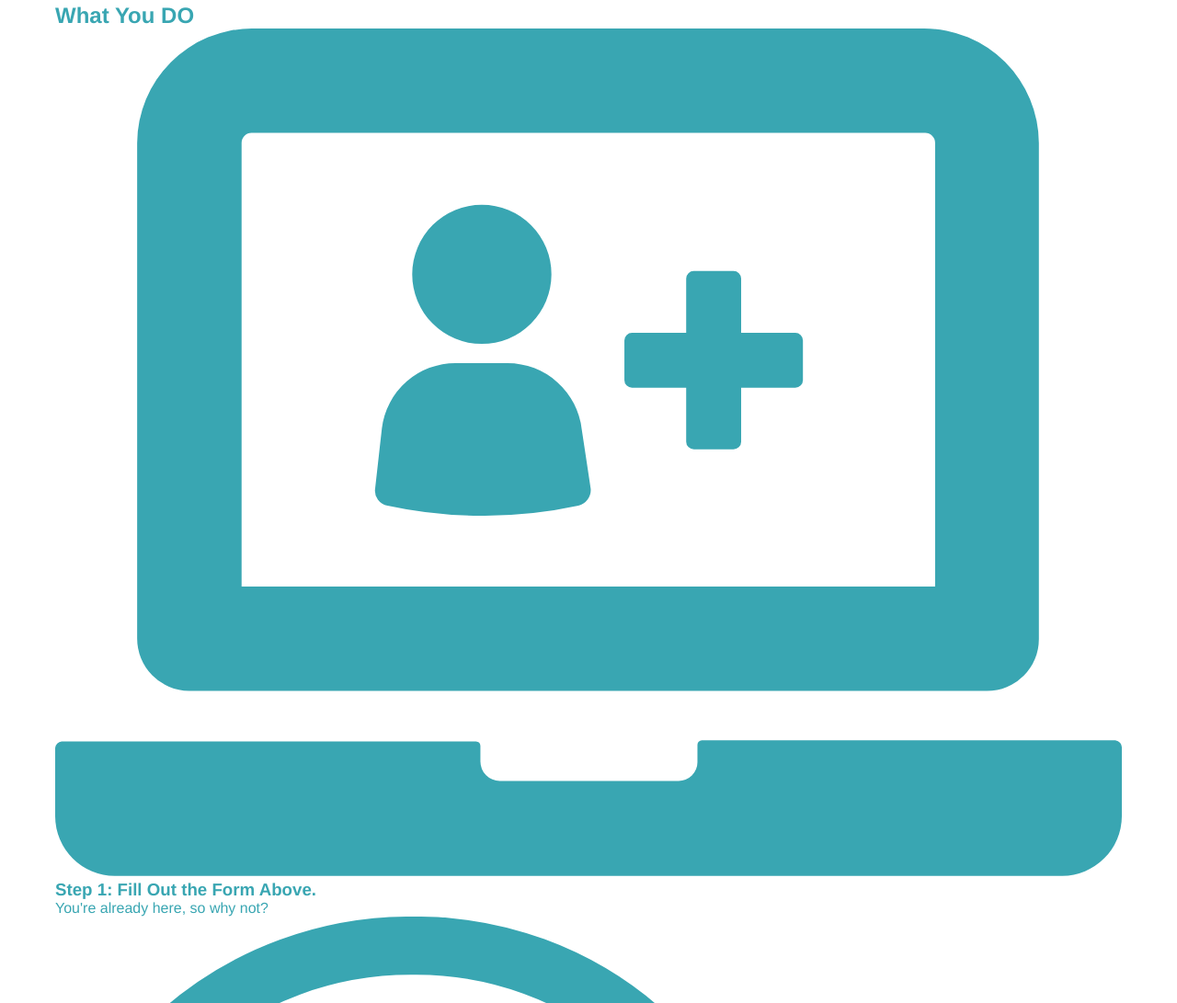
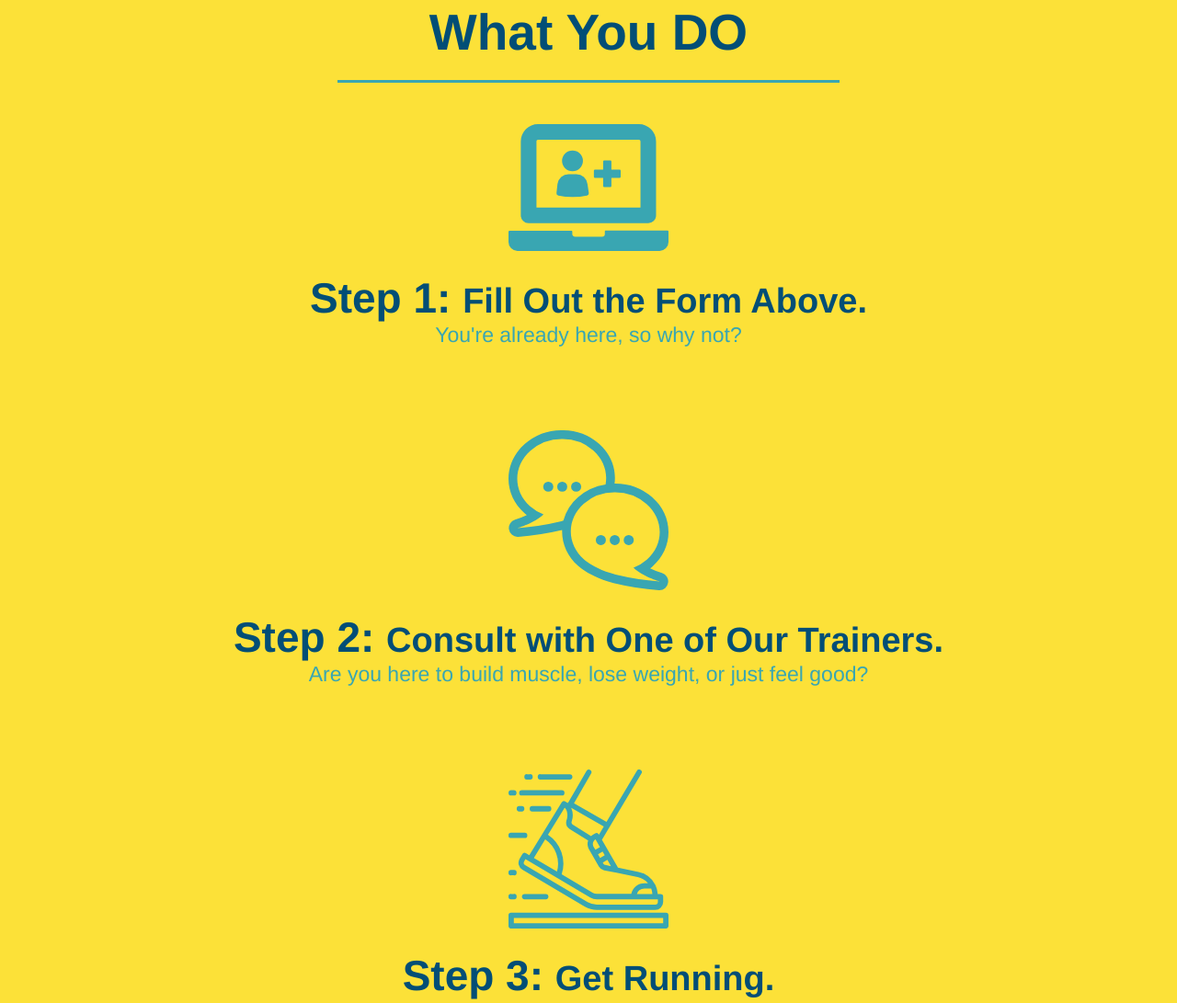
Before and after one commit to eraymond1/run-buddy, a plain HTML site: page index.html in a window 1280 px wide. Shown: the part 1035-2126 px from the top of the page at 92% size. Drawn offline with Linux system fonts and the light colour scheme.

Commit message:
Added and combined css to make code less bulky

```diff
--- a/assets/css/style.css
+++ b/assets/css/style.css
@@ -122,18 +122,9 @@ section {
 }
 /* Hero Style End */
 
+/*What We Do Start */
 .intro {
     text-align: center;
-}
-
-.intro h2 {
-    font-size: 55px;
-    color: #024e76;
-    margin-bottom: 35px;
-    padding: 0 100px 20px 100px;
-    border-bottom: 3px solid;
-    border-color: #fce138;
-    display: inline-block;
 }
 
 intro p {
@@ -143,3 +134,53 @@ intro p {
     font-size: 20px;
     margin: 0 auto;
 }
+
+/*What We Do End*/
+
+.section-title {
+    font-size: 55px;
+    color: #024e76;
+    margin-bottom: 35px;
+    padding: 0 100px 20px 100px;
+    display: inline-block;
+    border-bottom: 3px solid;
+}
+
+.primary-border {
+    border-color: #fce138;
+}
+
+.secondary-border {
+    border-color: #39a6b2;
+}
+
+/*What You Do Start*/
+
+.steps {
+    text-align: center;
+    background: #fce138;
+}
+
+.steps div {
+    margin-bottom: 80px;
+}
+
+.steps img {
+    width: 15%;
+    margin: 10px 0;
+}
+
+.steps h3 {
+    color: #024e76;
+    font-size: 46px;
+    margin-top: 10px;
+}
+
+.steps p {
+    color: #39a6b2;
+    font-size: 23px;
+}
+
+.steps span {
+    font-size: 38px;
+}
--- a/index.html
+++ b/index.html
@@ -73,37 +73,37 @@
 
         <!--What we do section-->
         <section id="what-we-do" class="intro">
-            <h2>What we Do</h2>
+            <h2 class="section-title primary-border">What we Do</h2>
             <p>
                 butcher selfies chambray shabby chic gentrify readymade yr Echo Park XOXO Tumblr normcore Banksy direct trade Blue Bottle chillwave you probably haven't heard of them single-origin coffee Vice fanny pack fixie Odd Future Austin fingerstache pickled twee synth Wes Anderson Thundercats viral bitters flannel meggings narwhal Marfa Schlitz sustainable Intelligentsia umami deep v craft
             </p>
         </section>
 
         <!--what you do secton-->
-        <section id="what-you-do">
-            <h2>What You DO</h2>
+        <section id="what-you-do" class="steps">
+            <h2 class="section-title secondary-border">What You DO</h2>
 
             <div>
                 <img src="./assets/images/step-1.svg" alt="" />
-                <h3>Step 1: Fill Out the Form Above.</h3>
+                <h3>Step 1: <span>Fill Out the Form Above.</span></h3>
                 <p>You're already here, so why not?</p>
             </div>
 
             <div>
                 <img src="./assets/images/step-2.svg" alt="" />
-                <h3>Step 2: Consult with One of Our Trainers.</h3>
+                <h3>Step 2: <span>Consult with One of Our Trainers.</span></h3>
                 <p>Are you here to build muscle, lose weight, or just feel good?</p>
             </div>
 
             <div>
                 <img src="./assets/images/step-3.svg" alt="" />
-                <h3>Step 3: Get Running.</h3>
+                <h3>Step 3: <span>Get Running.</span></h3>
                 <p>Hit the gound running (literally) once your trainer lays out your plan. </p>
             </div>
 
             <div>
                 <img src="./assets/images/step-4.svg" alt="" />
-                <h3>Step 4: See Results.</h3>
+                <h3>Step 4: <span>See Results.</span></h3>
                 <p>Bi-weekly checkins with your trainer will keep you focused.</p>
             </div>
         </section>
```
